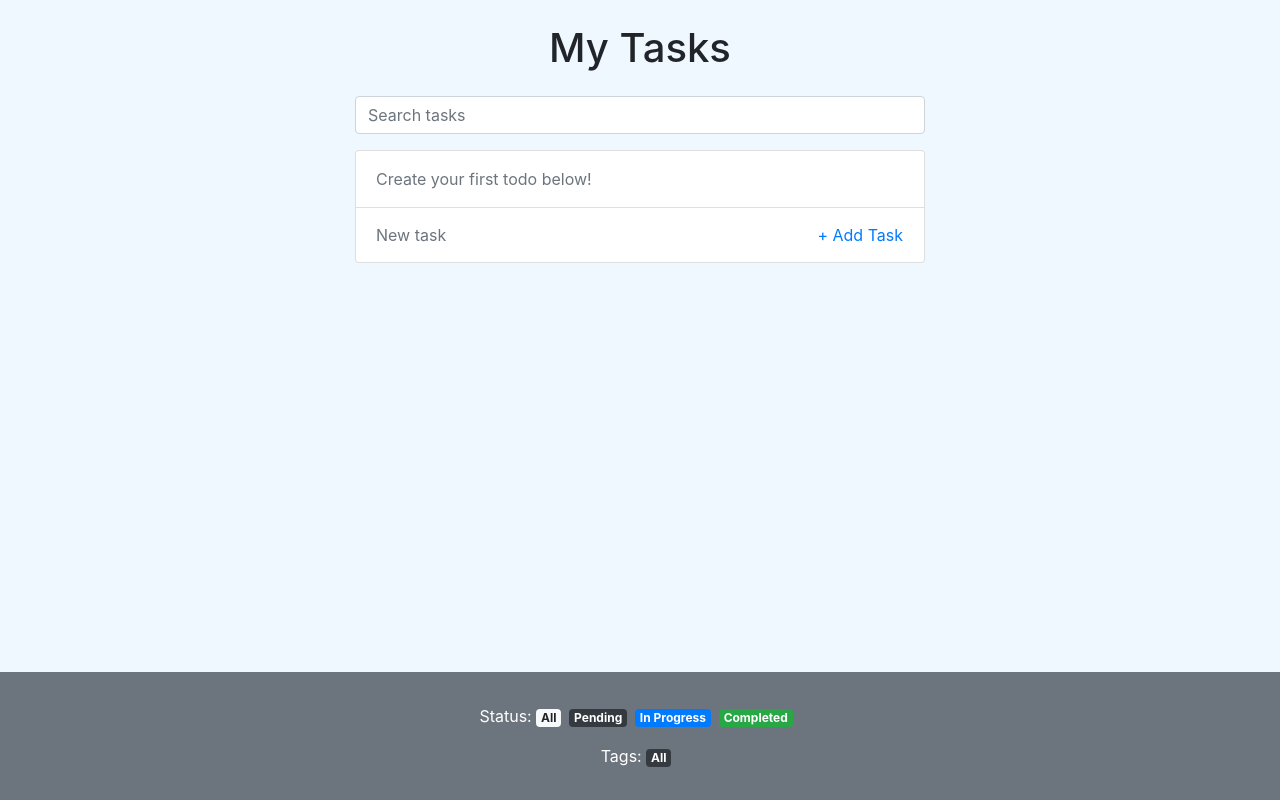
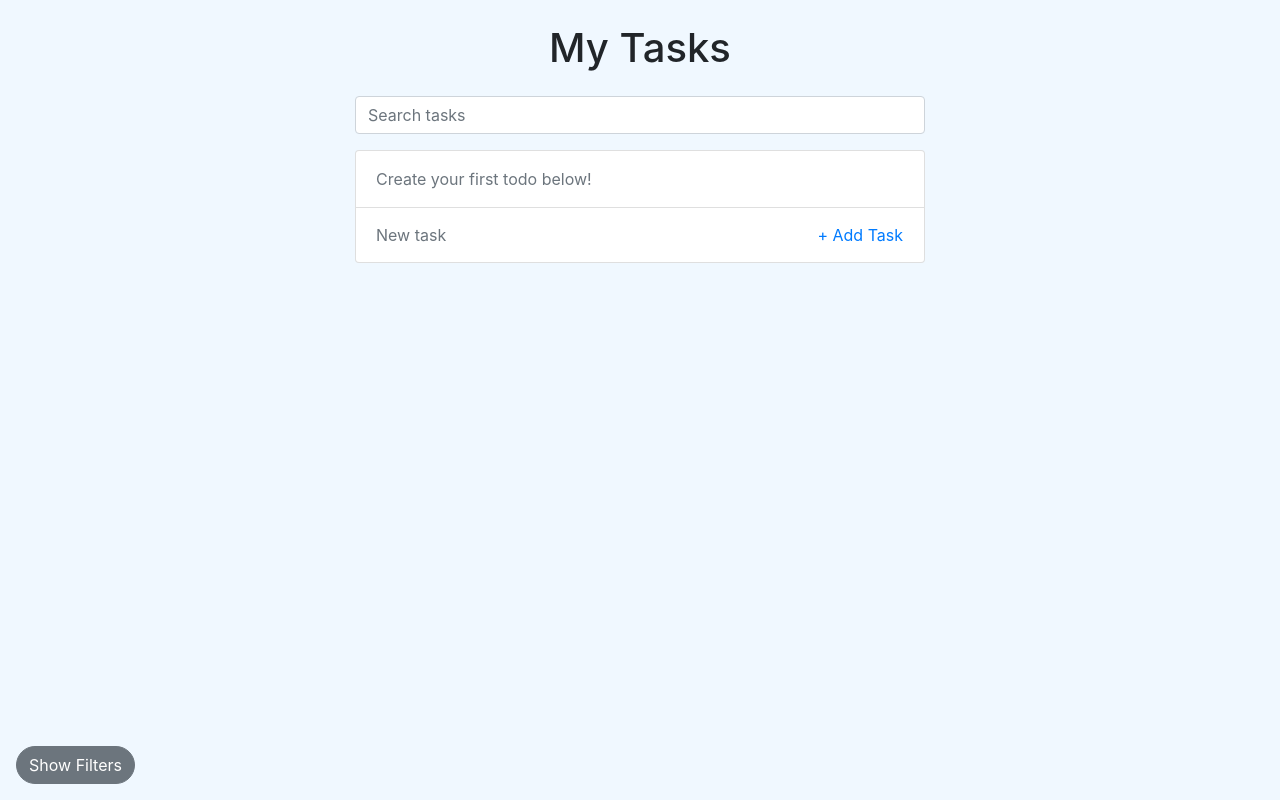
Before and after one commit to connorgiles/connorgiles-todo, a React (Create React App) app: page / in a window 1280 px wide. Built offline with nearby package versions, Linux system fonts and the light colour scheme.

Commit message:
Added filter preview

```diff
--- a/src/components/TodoFilters.js
+++ b/src/components/TodoFilters.js
@@ -1,10 +1,33 @@
-import React from 'react';
+import React, { useState } from 'react';
+import { Collapse, Button } from 'reactstrap';
 
 import { statuses } from '../constants';
 
 import Badge from './Badge';
 
+const FiltersPreview = ({ filters }) => {
+  if (!filters || Object.keys(filters).length === 0) return <></>;
+  return (
+    <div className="d-inline-block ml-3 vertical-align-center">
+      {filters.status && (
+        <span>
+          Status: <Badge className="mr-2" status={filters.status} />
+        </span>
+      )}
+      {filters.tag && (
+        <span>
+          Tag: <Badge className="mr-2" status={filters.tag} />
+        </span>
+      )}
+    </div>
+  );
+};
+
 export default function TodoFilters({ filters, setFilters, tags }) {
+  const [showFilters, setShowFilters] = useState(false);
+
+  const toggle = () => setShowFilters(!showFilters);
+
   const filterStatus = (status) =>
     setFilters({
       ...filters,
@@ -21,9 +44,22 @@ export default function TodoFilters({ filters, setFilters, tags }) {
   const isSelected = (type, val) => !filters[type] || filters[type] === val;
 
   return (
-    <div
-      className="py-3 fixed-bottom bg-secondary text-white"
-      style={{ backgroundColor: '#dae4ed' }}>
+    <div className="fixed-bottom">
+      <div style={{ marginBottom: '1rem', marginLeft: '1rem' }}>
+        <Button
+          color="secondary"
+          onClick={toggle}
+          style={{
+            borderRadius: '100px',
+          }}>
+          {showFilters ? 'Hide' : 'Show'} Filters
+        </Button>{' '}
+        <FiltersPreview filters={filters} />
+      </div>
+      <Collapse
+        isOpen={showFilters}
+        className="py-3 bg-secondary text-white"
+        style={{ opacity: 0.9 }}>
         <div className="my-3 text-center">
           Status:{' '}
           <Badge
@@ -58,6 +94,7 @@ export default function TodoFilters({ filters, setFilters, tags }) {
             />
           ))}
         </div>
+      </Collapse>
     </div>
   );
 }
```
Lines whose indentation alone changed are shown as unchanged.
